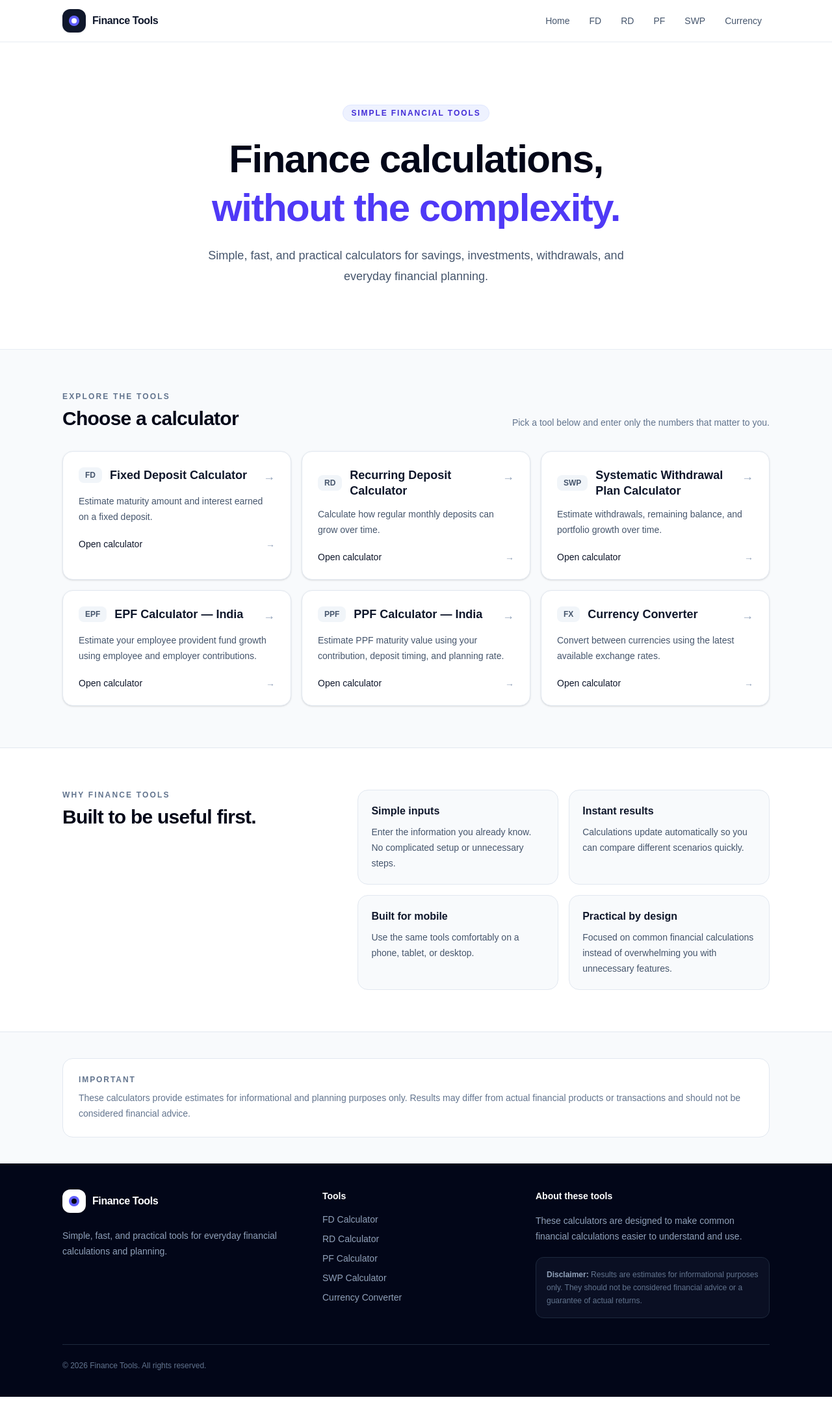
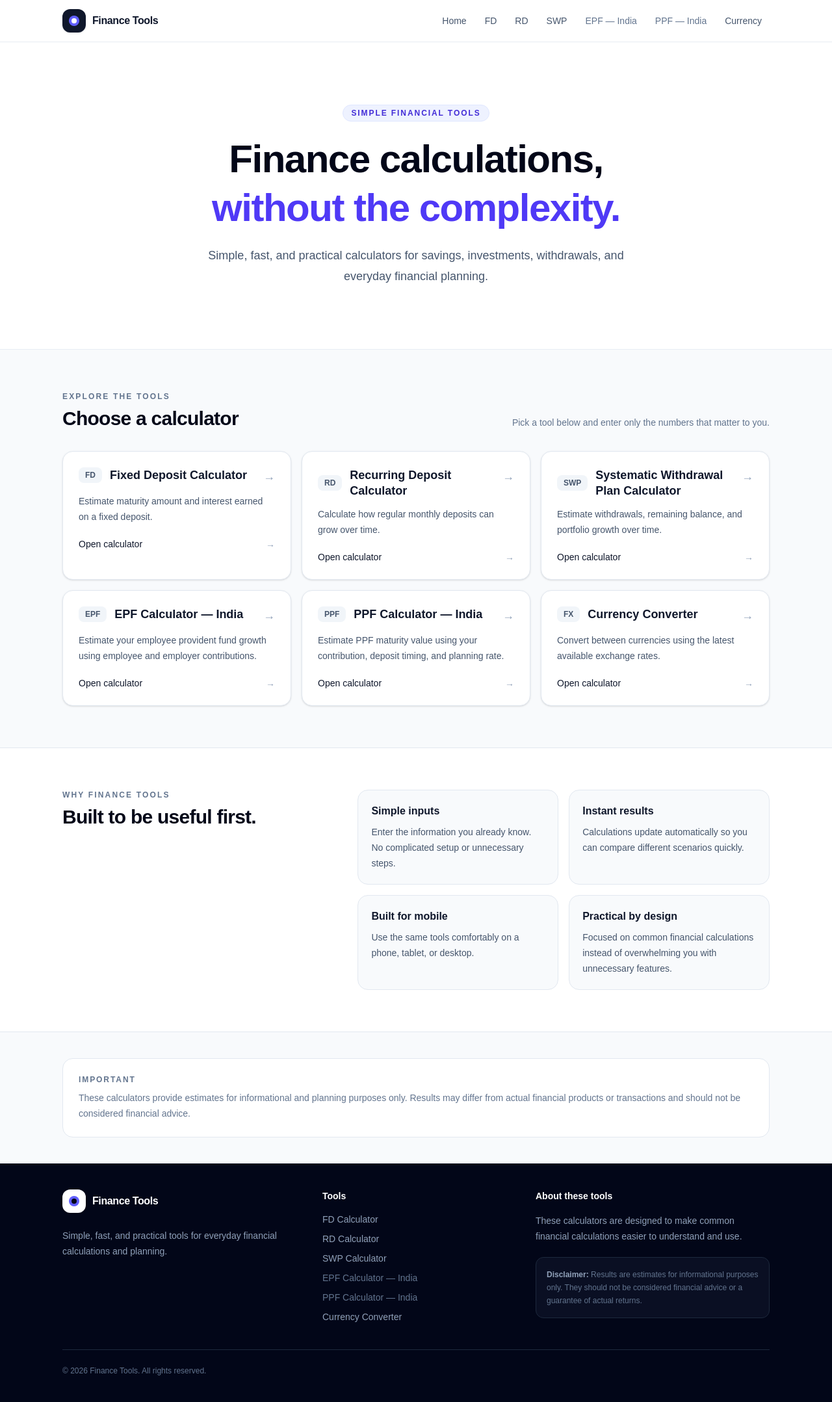
Before and after one commit to greeexstack/finance-tools, a Next.js app: page / in a window 1280 px wide. Shown: the whole page at 65% size. Built offline with nearby package versions, Linux system fonts and the light colour scheme.

Commit message:
Update navigation for Finance Tools MVP

```diff
--- a/src/components/SiteFooter.tsx
+++ b/src/components/SiteFooter.tsx
@@ -3,9 +3,22 @@ import Link from "next/link";
 const calculatorLinks = [
   { name: "FD Calculator", href: "/fd-calculator" },
   { name: "RD Calculator", href: "/rd-calculator" },
-  { name: "PF Calculator", href: "/pf-calculator" },
-  { name: "SWP Calculator", href: "/swp-calculator" },
-  { name: "Currency Converter", href: "/currency-converter" },
+  {
+    name: "SWP Calculator",
+    href: "/swp-calculator",
+  },
+  {
+    name: "EPF Calculator — India",
+    href: "/pf-calculator",
+  },
+  {
+    name: "PPF Calculator — India",
+    href: "/ppf-calculator",
+  },
+  {
+    name: "Currency Converter",
+    href: "/currency-converter",
+  },
 ];
 
 export default function SiteFooter() {
@@ -51,7 +64,11 @@ export default function SiteFooter() {
                   <Link
                     key={item.href}
                     href={item.href}
-                    className="text-sm text-slate-400 transition hover:text-white"
+                    className={`text-sm transition hover:text-white ${
+                      item.name.includes("India")
+                        ? "text-slate-500"
+                        : "text-slate-400"
+                    }`}
                   >
                     {item.name}
                   </Link>
--- a/src/components/SiteHeader.tsx
+++ b/src/components/SiteHeader.tsx
@@ -7,9 +7,19 @@ const navigation = [
   { name: "Home", href: "/" },
   { name: "FD", href: "/fd-calculator" },
   { name: "RD", href: "/rd-calculator" },
-  { name: "PF", href: "/pf-calculator" },
   { name: "SWP", href: "/swp-calculator" },
-  { name: "Currency", href: "/currency-converter" },
+  {
+    name: "EPF — India",
+    href: "/pf-calculator",
+  },
+  {
+    name: "PPF — India",
+    href: "/ppf-calculator",
+  },
+  {
+    name: "Currency",
+    href: "/currency-converter",
+  },
 ];
 
 export default function SiteHeader() {
@@ -53,13 +63,17 @@ export default function SiteHeader() {
 
           <nav
             aria-label="Main navigation"
-            className="hidden items-center gap-1.5 sm:flex"
+            className="hidden items-center gap-1 sm:flex"
           >
             {navigation.map((item) => (
               <Link
                 key={item.href}
                 href={item.href}
-                className="rounded-xl px-3 py-2 text-sm font-medium text-slate-600 transition hover:bg-indigo-50 hover:text-indigo-700 focus:outline-none focus:ring-2 focus:ring-indigo-500/30"
+                className={`rounded-xl px-3 py-2 text-sm font-medium transition focus:outline-none focus:ring-2 focus:ring-indigo-500/30 ${
+                  item.name.includes("India")
+                    ? "text-slate-500 hover:bg-indigo-50 hover:text-indigo-700"
+                    : "text-slate-600 hover:bg-indigo-50 hover:text-indigo-700"
+                }`}
               >
                 {item.name}
               </Link>
@@ -70,7 +84,9 @@ export default function SiteHeader() {
             type="button"
             onClick={() => setIsMenuOpen((open) => !open)}
             className="inline-flex h-10 w-10 shrink-0 items-center justify-center rounded-xl border border-slate-200 bg-white text-slate-700 transition hover:bg-slate-50 focus:outline-none focus:ring-2 focus:ring-indigo-500/30 sm:hidden"
-            aria-label={isMenuOpen ? "Close menu" : "Open menu"}
+            aria-label={
+              isMenuOpen ? "Close menu" : "Open menu"
+            }
             aria-expanded={isMenuOpen}
             aria-controls="mobile-navigation"
           >
@@ -123,17 +139,19 @@ export default function SiteHeader() {
                   onClick={() => setIsMenuOpen(false)}
                   className="rounded-xl px-3 py-3 text-sm font-medium text-slate-700 transition hover:bg-indigo-50 hover:text-indigo-700 focus:outline-none focus:ring-2 focus:ring-indigo-500/30"
                 >
-                  {item.name === "Currency"
-                    ? "Currency Converter"
-                    : item.name === "FD"
+                  {item.href === "/"
+                    ? "Home"
+                    : item.href === "/fd-calculator"
                       ? "FD Calculator"
-                      : item.name === "RD"
+                      : item.href === "/rd-calculator"
                         ? "RD Calculator"
-                        : item.name === "PF"
-                          ? "PF Calculator"
-                          : item.name === "SWP"
-                            ? "SWP Calculator"
-                            : "Home"}
+                        : item.href === "/swp-calculator"
+                          ? "SWP Calculator"
+                          : item.href === "/pf-calculator"
+                            ? "EPF Calculator — India"
+                            : item.href === "/ppf-calculator"
+                              ? "PPF Calculator — India"
+                              : "Currency Converter"}
                 </Link>
               ))}
             </div>
```
